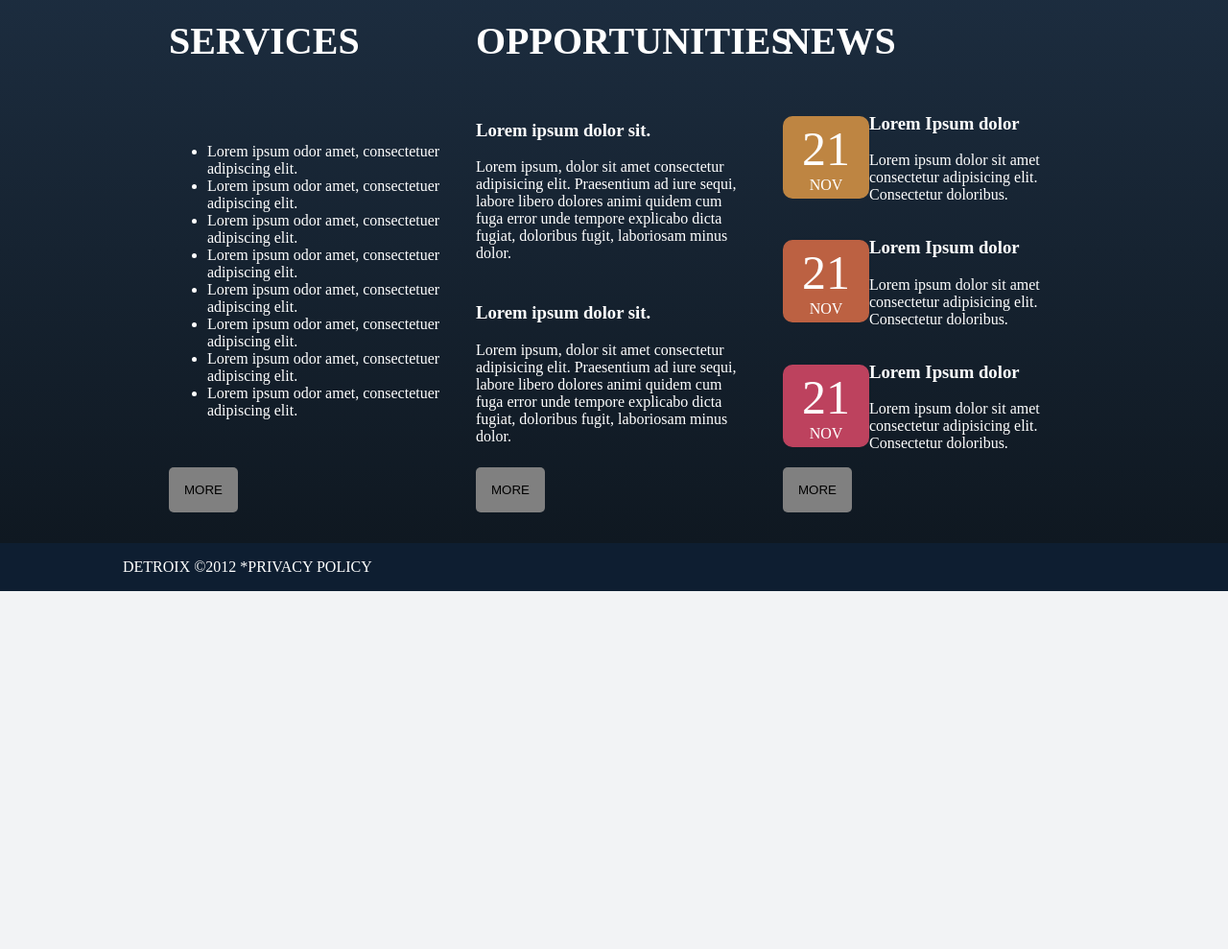
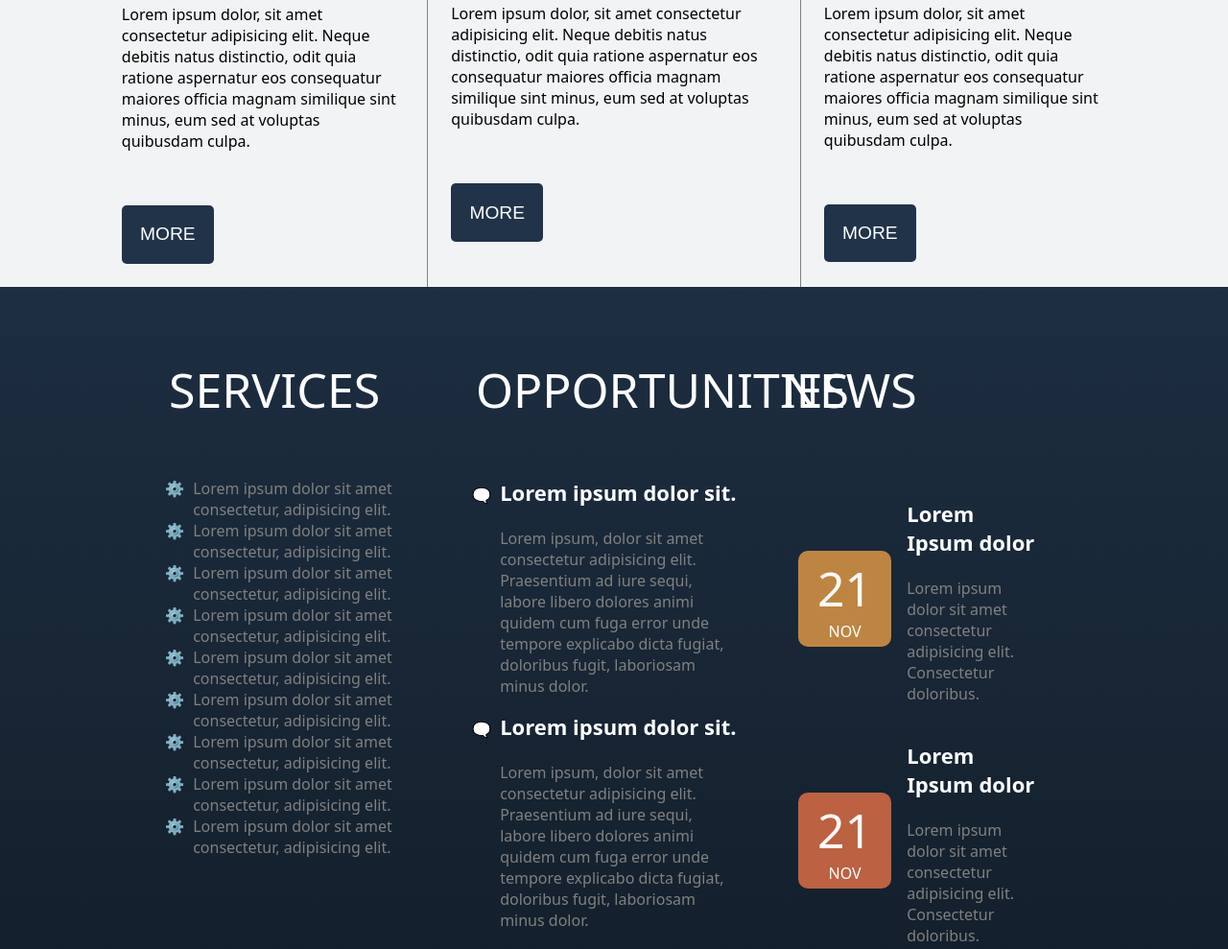
Before and after one commit to Trey-Farner/Detroix-Website, a plain HTML site: page index.html in a window 1280 px wide. Shown: the part 1304-2293 px from the top of the page at 96% size. Before the commit the page ends 1920 px from the top, so only its background shows below. Drawn offline with Linux system fonts and the light colour scheme; a web font is replaced by a local one.

Commit message:
Final
Finished the copy of the template website.

```diff
--- a/css/style.css
+++ b/css/style.css
@@ -6,6 +6,7 @@ body {
     margin: 0;
     padding: 0;
     background: #f2f3f5;
+    font-family: system-ui, -apple-system, BlinkMacSystemFont, 'Segoe UI', Roboto, Oxygen, Ubuntu, Cantarell, 'Open Sans', 'Helvetica Neue', sans-serif;
 }
 
 /*banner*/
@@ -18,6 +19,7 @@ body {
     justify-content: space-between;
     align-items: center;
     font-size: small;
+    color: #b1b1b1;
 
     & ul {
         display: flex;
@@ -26,16 +28,16 @@ body {
 
     & li {
         padding: 0px 1em;
-        border-right: 1px solid #fff;
+        border-right: 1px solid #b1b1b1;
     }
 
     & a {
         text-decoration: none;
-        color: #fff;
+        color: #b1b1b1;
     }
 
     & .webLink {
-        border-right: 1px solid #fff;
+        border-right: 1px solid #b1b1b1;
         padding-right: 1rem;
     }
 }
@@ -127,13 +129,27 @@ body {
         padding: 0 0 1rem 1rem;
     }
 
+    & [class^="card"] {
+        gap: 1rem;
+        display: flex;
+        flex-direction: column;
+        align-items: start;
+        gap: 5vh;
+        padding: 3vh;
+    }
+
     & img {
-        width: 25vw;
+        width: 23vw;
+    }
+
+    & h1 {
+        font-size: 9ch;
+        color: #0e1e31;
     }
 
     & button {
         padding: 1em;
-        background: #0b0b31;
+        background: #213349;
         color: #fff;
         border: none;
         border-radius: 5px;
@@ -162,8 +178,10 @@ body {
     & button {
         padding: 1rem;
         border: none;
-        background: #808080;
+        background: #213349;
         border-radius: 5px;
+        color: #fff;
+        font-size: 20px;
     }
 }
 
@@ -175,9 +193,54 @@ body {
     width: 25vw;
     padding: 1rem;
 
+    & .list {
+        display: list-item;
+        list-style-type: "⚙️";
+        padding-inline-start: 1ch;
+        margin: 0;
+    }
+
     & h2 {
-        font-size: 40px;
-        font-weight: 800;
+        font-size: 50px;
+        font-weight: 500;
+    }
+
+    & h3 {
+        font-size: 22px;
+    }
+
+    & p {
+        color: #808080;
+    }
+
+    & .dateBox1 {
+        background: #be8542;
+    }
+
+    & .dateBox2 {
+        background: #bc6142;
+    }
+
+    & .dateBox3 {
+        background: #bd425e;
+    }
+}
+
+.cardContent {
+    display: flex;
+    flex-direction: column;
+    justify-content: start;
+    flex: auto;
+    padding: 1em;
+}
+
+.box {
+    display: list-item;
+    list-style-type: "🗨️";
+    padding-inline-start: 1ch;
+
+    & h3 {
+        margin-top: 0;
     }
 }
 
@@ -188,30 +251,21 @@ body {
     & .day {
         font-size: 50px;
         margin: 0;
+        color: #fff;
     }
 
     & .month {
         margin: 0;
         text-align: center;
+        color: #fff;
     }
-}
-
-.dateBox1 {
-    background: #be8542;
-}
-
-.dateBox2 {
-    background: #bc6142;
-}
-
-.dateBox3 {
-    background: #bd425e;
 }
 
 .dates {
     display: flex;
     flex-direction: row;
     align-items: center;
+    gap: 1rem;
 }
 
 /*footer*/
--- a/index.html
+++ b/index.html
@@ -4,6 +4,9 @@
     <meta charset="UTF-8">
     <meta name="viewport" content="width=device-width, initial-scale=1.0">
     <link rel="stylesheet" href="./css/style.css">
+    <link rel="preconnect" href="https://fonts.googleapis.com">
+<link rel="preconnect" href="https://fonts.gstatic.com" crossorigin>
+<link href="https://fonts.googleapis.com/css2?family=Chocolate+Classical+Sans&family=Roboto:ital,wght@0,100..900;1,100..900&display=swap" rel="stylesheet">
     <title>Document</title>
 </head>
 <body>
@@ -47,19 +50,19 @@
 
         <div class="about">
             <div class="cardSmart">
-                <h1>Smart</h1>
+                <h1>SMART</h1>
                 <img src="./images/puzzle.png" alt="blue floating puzzle pieces">
                 <p>Lorem ipsum dolor, sit amet consectetur adipisicing elit. Neque debitis natus distinctio, odit quia ratione aspernatur eos consequatur maiores officia magnam similique sint minus, eum sed at voluptas quibusdam culpa.</p>
                 <button type="button">MORE</button>
             </div>
             <div class="cardStrong">
-                <h1>Strong</h1>
+                <h1>STRONG</h1>
                 <img src="./images/handplant.png" alt="hand holding dirt with a plant in it">
                 <p>Lorem ipsum dolor, sit amet consectetur adipisicing elit. Neque debitis natus distinctio, odit quia ratione aspernatur eos consequatur maiores officia magnam similique sint minus, eum sed at voluptas quibusdam culpa.</p>
                 <button type="button">MORE</button>
             </div>
             <div class="cardStable">
-                <h1>Stable</h1>
+                <h1>STABLE</h1>
                 <img src="./images/maze.png" alt="overhead view of a maze">
                 <p>Lorem ipsum dolor, sit amet consectetur adipisicing elit. Neque debitis natus distinctio, odit quia ratione aspernatur eos consequatur maiores officia magnam similique sint minus, eum sed at voluptas quibusdam culpa.</p>
                 <button type="button">MORE</button>
@@ -69,20 +72,22 @@
         <section role="group" class="endSection">
             <div class="columns">
                 <h2>SERVICES</h2>
-                <ul>
-                    <li>Lorem ipsum odor amet, consectetuer adipiscing elit.</li>
-                    <li>Lorem ipsum odor amet, consectetuer adipiscing elit.</li>
-                    <li>Lorem ipsum odor amet, consectetuer adipiscing elit.</li>
-                    <li>Lorem ipsum odor amet, consectetuer adipiscing elit.</li>
-                    <li>Lorem ipsum odor amet, consectetuer adipiscing elit.</li>
-                    <li>Lorem ipsum odor amet, consectetuer adipiscing elit.</li>
-                    <li>Lorem ipsum odor amet, consectetuer adipiscing elit.</li>
-                    <li>Lorem ipsum odor amet, consectetuer adipiscing elit.</li>
-                </ul>
+                    <div class="cardContent">
+                        <p class="list">Lorem ipsum dolor sit amet consectetur, adipisicing elit.</p>
+                        <p class="list">Lorem ipsum dolor sit amet consectetur, adipisicing elit.</p>
+                        <p class="list">Lorem ipsum dolor sit amet consectetur, adipisicing elit.</p>
+                        <p class="list">Lorem ipsum dolor sit amet consectetur, adipisicing elit.</p>
+                        <p class="list">Lorem ipsum dolor sit amet consectetur, adipisicing elit.</p>
+                        <p class="list">Lorem ipsum dolor sit amet consectetur, adipisicing elit.</p>
+                        <p class="list">Lorem ipsum dolor sit amet consectetur, adipisicing elit.</p>
+                        <p class="list">Lorem ipsum dolor sit amet consectetur, adipisicing elit.</p>
+                        <p class="list">Lorem ipsum dolor sit amet consectetur, adipisicing elit.</p>
+                    </div>
                 <button type="button">MORE</button>
             </div>
             <div class="columns">
                 <h2>OPPORTUNITIES</h2>
+                <div class="cardContent">
                     <div class="box">
                         <h3>Lorem ipsum dolor sit.</h3>
                         <p>Lorem ipsum, dolor sit amet consectetur adipisicing elit. Praesentium ad iure sequi, labore libero dolores animi quidem cum fuga error unde tempore explicabo dicta fugiat, doloribus fugit, laboriosam minus dolor.</p>
@@ -91,10 +96,12 @@
                         <h3>Lorem ipsum dolor sit.</h3>
                         <p>Lorem ipsum, dolor sit amet consectetur adipisicing elit. Praesentium ad iure sequi, labore libero dolores animi quidem cum fuga error unde tempore explicabo dicta fugiat, doloribus fugit, laboriosam minus dolor.</p>
                     </div>
+                </div>
                 <button type="button">MORE</button>
             </div>
             <div class="columns">
                 <h2>NEWS</h2>
+                <div class="cardContent">
                     <div class="dates">
                         <div class="dateBox1">
                             <p class="day">21</p>
@@ -125,6 +132,7 @@
                             <p>Lorem ipsum dolor sit amet consectetur adipisicing elit. Consectetur doloribus.</p>
                         </div>
                     </div>
+                </div>
                 <button type="button">MORE</button>
             </div>
         </section>
```
Lines whose indentation alone changed are shown as unchanged.
